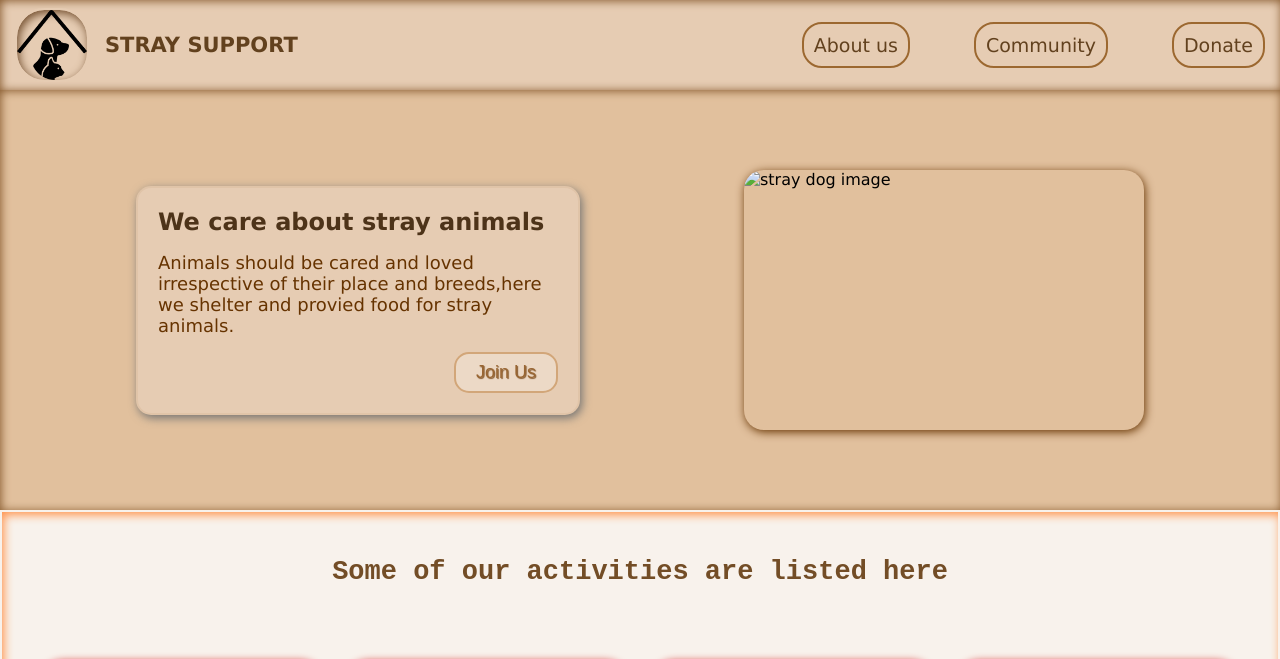
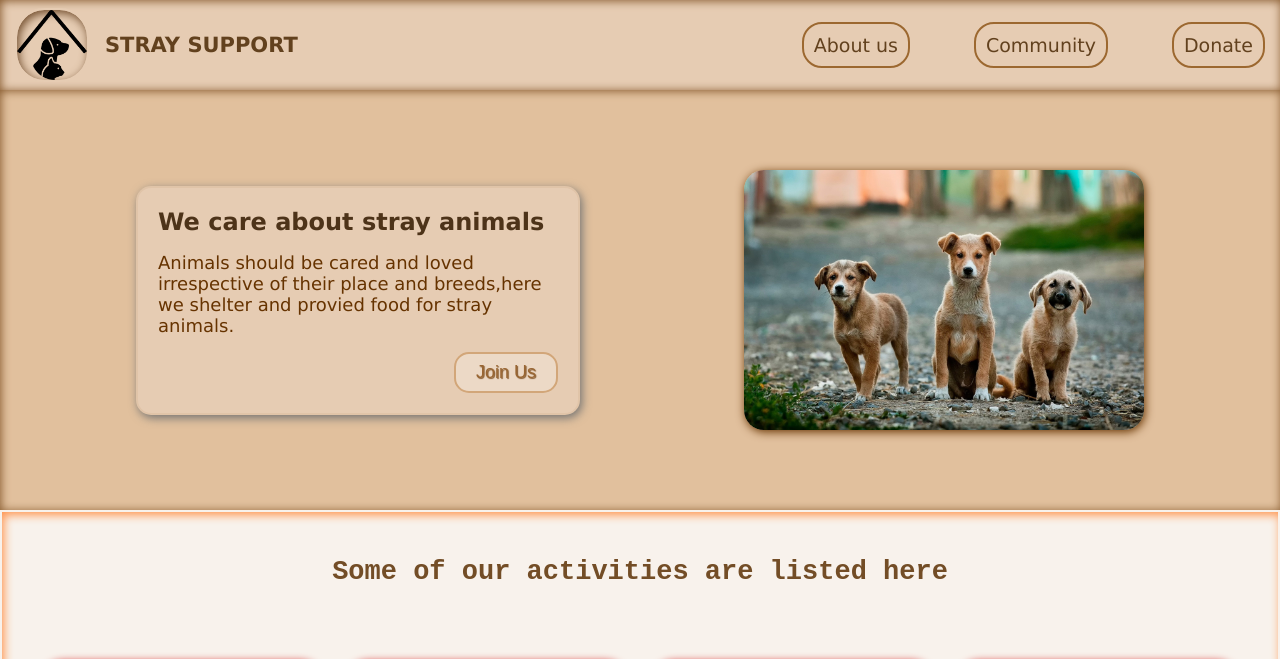
Before and after one commit to code-par-learn/Landing-page, a plain HTML site: page index.html in a window 1280 px wide. Shown: the top 659 px of the page. Drawn offline with Linux system fonts and the light colour scheme; files whose address does not match are found by name.

Commit message:
changed the img path

```diff
--- a/index.html
+++ b/index.html
@@ -31,7 +31,7 @@
         <button>Join Us
         </button>
     </div>
-    <img src="anoir-chafik-2_3c4dIFYFU-unsplash.jpg" alt="stray dog image">
+    <img src="images/anoir-chafik-2_3c4dIFYFU-unsplash.jpg" alt="stray dog image">
     </div>
     </div>
     <div class="part2">
```
